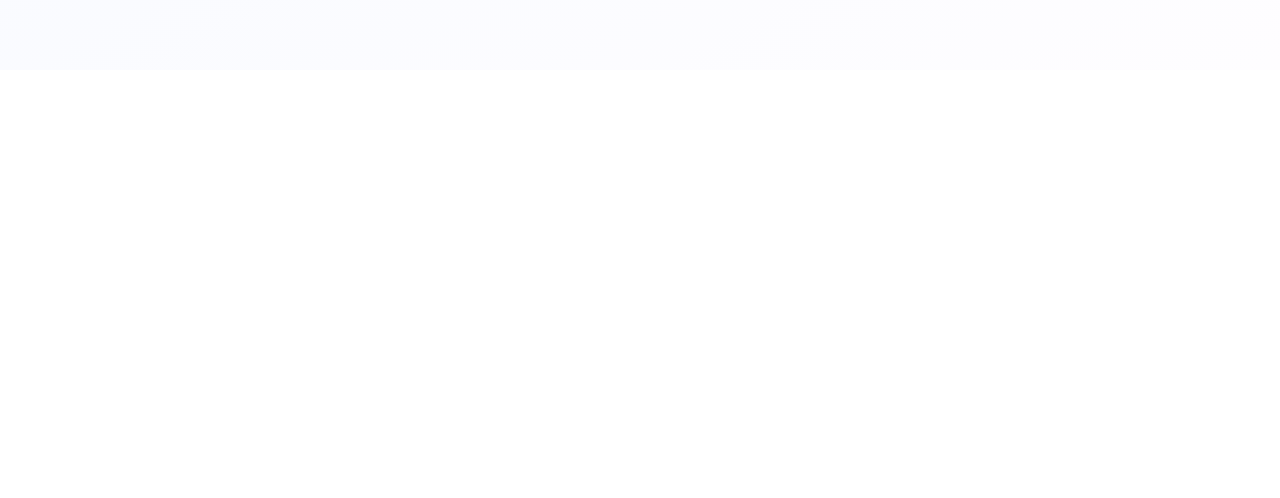
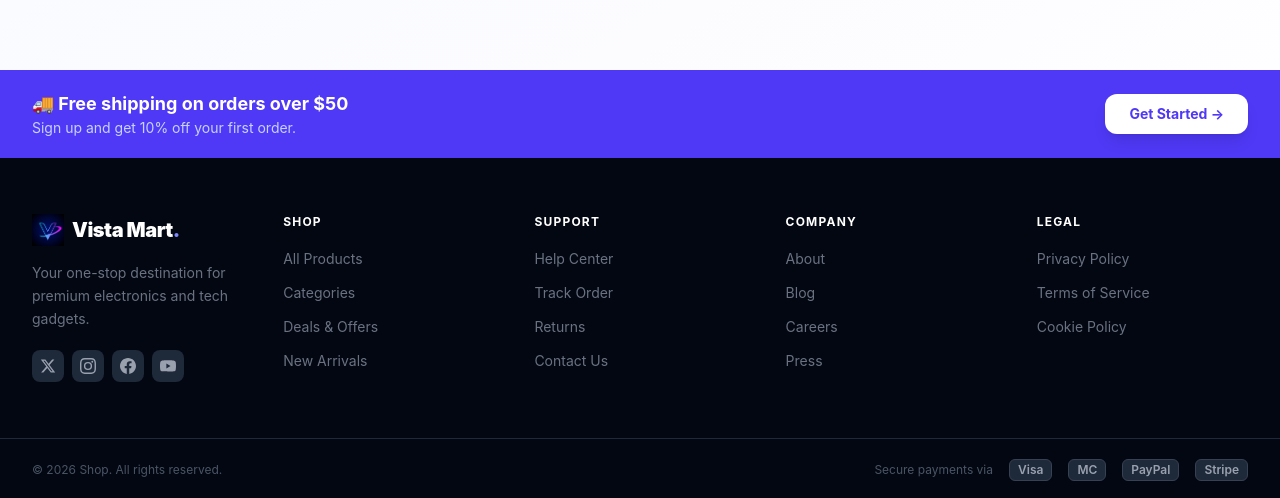
Before and after one commit to mariyamnavila/vista-mart-client, a React (Vite) app: page / in a window 1280 px wide. Shown: the part 795-1293 px from the top of the page. Before the commit the page ends 865 px from the top, so only its background shows below. Built offline with nearby package versions, Linux system fonts and the light colour scheme; no server answers.

Commit message:
added footer

```diff
--- /dev/null
+++ b/src/Components/Footer.jsx
@@ -0,0 +1,164 @@
+import { NavLink } from "react-router-dom";
+import logo from '../assets/logo.png';
+const Footer = () => {
+    const year = new Date().getFullYear();
+
+    const footerLinks = {
+        Shop: [
+            { label: "All Products", to: "/" },
+            { label: "Categories", to: "/" },
+            { label: "Deals & Offers", to: "/" },
+            { label: "New Arrivals", to: "/" },
+        ],
+        Support: [
+            { label: "Help Center", to: "/" },
+            { label: "Track Order", to: "/" },
+            { label: "Returns", to: "/" },
+            { label: "Contact Us", to: "/" },
+        ],
+        Company: [
+            { label: "About", to: "/" },
+            { label: "Blog", to: "/" },
+            { label: "Careers", to: "/" },
+            { label: "Press", to: "/" },
+        ],
+        Legal: [
+            { label: "Privacy Policy", to: "/" },
+            { label: "Terms of Service", to: "/" },
+            { label: "Cookie Policy", to: "/" },
+        ],
+    };
+
+    const socials = [
+        {
+            label: "Twitter / X",
+            href: "#",
+            icon: (
+                <svg className="w-4 h-4" fill="currentColor" viewBox="0 0 24 24">
+                    <path d="M18.244 2.25h3.308l-7.227 8.26 8.502 11.24H16.17l-5.214-6.817L4.99 21.75H1.68l7.73-8.835L1.254 2.25H8.08l4.713 6.231zm-1.161 17.52h1.833L7.084 4.126H5.117z" />
+                </svg>
+            ),
+        },
+        {
+            label: "Instagram",
+            href: "#",
+            icon: (
+                <svg className="w-4 h-4" fill="currentColor" viewBox="0 0 24 24">
+                    <path d="M12 2.163c3.204 0 3.584.012 4.85.07 3.252.148 4.771 1.691 4.919 4.919.058 1.265.069 1.645.069 4.849 0 3.205-.012 3.584-.069 4.849-.149 3.225-1.664 4.771-4.919 4.919-1.266.058-1.644.07-4.85.07-3.204 0-3.584-.012-4.849-.07-3.26-.149-4.771-1.699-4.919-4.92-.058-1.265-.07-1.644-.07-4.849 0-3.204.013-3.583.07-4.849.149-3.227 1.664-4.771 4.919-4.919 1.266-.057 1.645-.069 4.849-.069zM12 0C8.741 0 8.333.014 7.053.072 2.695.272.273 2.69.073 7.052.014 8.333 0 8.741 0 12c0 3.259.014 3.668.072 4.948.2 4.358 2.618 6.78 6.98 6.98C8.333 23.986 8.741 24 12 24c3.259 0 3.668-.014 4.948-.072 4.354-.2 6.782-2.618 6.979-6.98.059-1.28.073-1.689.073-4.948 0-3.259-.014-3.667-.072-4.947-.196-4.354-2.617-6.78-6.979-6.98C15.668.014 15.259 0 12 0zm0 5.838a6.162 6.162 0 100 12.324 6.162 6.162 0 000-12.324zM12 16a4 4 0 110-8 4 4 0 010 8zm6.406-11.845a1.44 1.44 0 100 2.881 1.44 1.44 0 000-2.881z" />
+                </svg>
+            ),
+        },
+        {
+            label: "Facebook",
+            href: "#",
+            icon: (
+                <svg className="w-4 h-4" fill="currentColor" viewBox="0 0 24 24">
+                    <path d="M24 12.073c0-6.627-5.373-12-12-12s-12 5.373-12 12c0 5.99 4.388 10.954 10.125 11.854v-8.385H7.078v-3.47h3.047V9.43c0-3.007 1.792-4.669 4.533-4.669 1.312 0 2.686.235 2.686.235v2.953H15.83c-1.491 0-1.956.925-1.956 1.874v2.25h3.328l-.532 3.47h-2.796v8.385C19.612 23.027 24 18.062 24 12.073z" />
+                </svg>
+            ),
+        },
+        {
+            label: "YouTube",
+            href: "#",
+            icon: (
+                <svg className="w-4 h-4" fill="currentColor" viewBox="0 0 24 24">
+                    <path d="M23.498 6.186a3.016 3.016 0 00-2.122-2.136C19.505 3.545 12 3.545 12 3.545s-7.505 0-9.377.505A3.017 3.017 0 00.502 6.186C0 8.07 0 12 0 12s0 3.93.502 5.814a3.016 3.016 0 002.122 2.136c1.871.505 9.376.505 9.376.505s7.505 0 9.377-.505a3.015 3.015 0 002.122-2.136C24 15.93 24 12 24 12s0-3.93-.502-5.814zM9.545 15.568V8.432L15.818 12l-6.273 3.568z" />
+                </svg>
+            ),
+        },
+    ];
+
+    return (
+        <footer className="bg-gray-950 text-gray-400 mt-auto">
+            {/* Top CTA strip */}
+            <div className="bg-indigo-600">
+                <div className="max-w-7xl mx-auto px-4 sm:px-6 lg:px-8 py-5 flex flex-col sm:flex-row items-center justify-between gap-4">
+                    <div>
+                        <p className="text-white font-bold text-lg">🚚 Free shipping on orders over $50</p>
+                        <p className="text-indigo-200 text-sm">Sign up and get 10% off your first order.</p>
+                    </div>
+                    <NavLink
+                        to="/signUp"
+                        className="shrink-0 px-6 py-2.5 bg-white text-indigo-600 text-sm font-bold rounded-xl hover:bg-indigo-50 transition-colors shadow-lg"
+                    >
+                        Get Started →
+                    </NavLink>
+                </div>
+            </div>
+
+            {/* Main footer */}
+            <div className="max-w-7xl mx-auto px-4 sm:px-6 lg:px-8 py-14">
+                <div className="grid grid-cols-2 md:grid-cols-5 gap-10">
+                    {/* Brand column */}
+                    <div className="col-span-2 md:col-span-1 space-y-4">
+                        <NavLink to="/" className="flex items-center gap-2 group">
+                            <div className="w-8 h-8 bg-indigo-600 rounded-lg flex items-center justify-center">
+<img src={logo} alt="logo" />
+                            </div>
+                            <span className="text-xl font-black text-white tracking-tight">
+                                Vista Mart<span className="text-indigo-400">.</span>
+                            </span>
+                        </NavLink>
+                        <p className="text-sm text-gray-500 leading-relaxed">
+                            Your one-stop destination for premium electronics and tech gadgets.
+                        </p>
+                        {/* Socials */}
+                        <div className="flex items-center gap-2 pt-1">
+                            {socials.map((s) => (
+                                <a
+                                    key={s.label}
+                                    href={s.href}
+                                    aria-label={s.label}
+                                    className="w-8 h-8 flex items-center justify-center rounded-lg bg-gray-800 text-gray-400 hover:bg-indigo-600 hover:text-white transition-all duration-200"
+                                >
+                                    {s.icon}
+                                </a>
+                            ))}
+                        </div>
+                    </div>
+
+                    {/* Link columns */}
+                    {Object.entries(footerLinks).map(([heading, links]) => (
+                        <div key={heading} className="space-y-4">
+                            <h4 className="text-xs font-bold text-white uppercase tracking-widest">{heading}</h4>
+                            <ul className="space-y-2.5">
+                                {links.map(({ label, to }) => (
+                                    <li key={label}>
+                                        <NavLink
+                                            to={to}
+                                            className="text-sm text-gray-500 hover:text-indigo-400 transition-colors duration-200"
+                                        >
+                                            {label}
+                                        </NavLink>
+                                    </li>
+                                ))}
+                            </ul>
+                        </div>
+                    ))}
+                </div>
+            </div>
+
+            {/* Bottom bar */}
+            <div className="border-t border-gray-800">
+                <div className="max-w-7xl mx-auto px-4 sm:px-6 lg:px-8 py-5 flex flex-col sm:flex-row items-center justify-between gap-3">
+                    <p className="text-xs text-gray-600">
+                        © {year} Shop. All rights reserved.
+                    </p>
+                    <div className="flex items-center gap-4">
+                        <span className="text-xs text-gray-600">Secure payments via</span>
+                        {["Visa", "MC", "PayPal", "Stripe"].map((p) => (
+                            <span
+                                key={p}
+                                className="px-2 py-0.5 bg-gray-800 text-gray-400 text-xs font-semibold rounded-md border border-gray-700"
+                            >
+                                {p}
+                            </span>
+                        ))}
+                    </div>
+                </div>
+            </div>
+        </footer>
+    );
+};
+
+export default Footer;
--- a/src/Components/Home.jsx
+++ b/src/Components/Home.jsx
@@ -57,7 +57,7 @@ const Home = () => {
     };
 
     return (
-        <div id="search" className="min-h-screen bg-gradient-to-br from-slate-50 via-indigo-50/30 to-purple-50/20">
+        <div id="search" className="min-h-screen bg-linear-to-br from-slate-50 via-indigo-50/30 to-purple-50/20">
             <div className="max-w-7xl mx-auto px-4 sm:px-6 lg:px-8 py-8">
 
                 {/* Page title + Search + Sort */}
--- a/src/Components/RootLayout.jsx
+++ b/src/Components/RootLayout.jsx
@@ -1,5 +1,6 @@
 import { Outlet } from "react-router-dom";
 import Navbar from "./Navbar";
+import Footer from "./Footer";
 
 
 const RootLayout = () => {
@@ -9,6 +10,7 @@ const RootLayout = () => {
             <main className="flex-1">
                 <Outlet />
             </main>
+            <Footer></Footer>
         </div>
     );
 };
```
